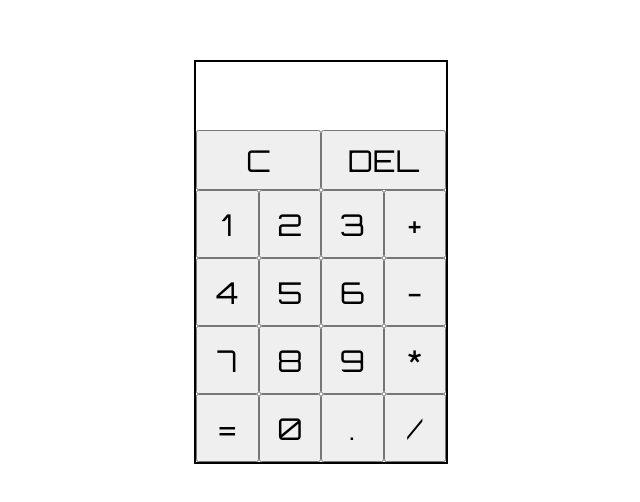
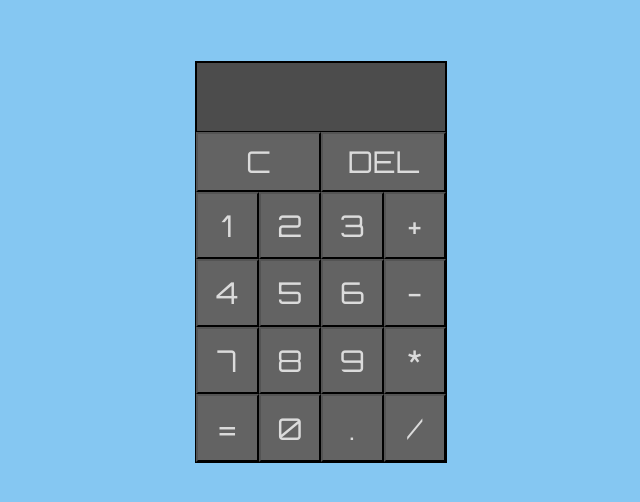
Before and after one commit to kieranlewis/calculator, a plain HTML site: page index.html in a window 1280 px wide. Shown: the part 146-648 px from the top of the page, without its empty margins (319-959 px from the left). Drawn offline with Linux system fonts and the light colour scheme.

Commit message:
Updated color combination to look nicer

```diff
--- a/script.js
+++ b/script.js
@@ -84,9 +84,7 @@ operationButtons.forEach(button => {
     });
 })
 
-clearButton.addEventListener('click', () => {
-    clear();
-});
+clearButton.addEventListener('click', clear);
 
 equalsButton.addEventListener('click', () => {
     currentOperand = operate(previousOperand, currentOperand, currentOperation);
--- a/style.css
+++ b/style.css
@@ -1,3 +1,7 @@
+body {
+    background-color: #85C7F2;
+}
+
 .container {
     display: flex;
     height: 100vh;
@@ -8,14 +12,16 @@
     flex-direction: column;
     height: 400px;
     width: 250px;
-    border: 2px solid black;
+    border: 1px solid black;
     margin: auto;
 }
 
 #display {
+    background-color: #4C4C4C;
     display: flex;
     flex: 1;
     font-family: 'Orbitron', sans-serif;
+    border: 1px solid black;
     height: 60px
 }
 
@@ -24,6 +30,16 @@
     font-size: 40px;
     overflow: hidden;
     text-overflow: ellipsis;
+    color: #DBDBDB;
+}
+
+button {
+    background-color: #636363;
+    color: #DBDBDB;
+}
+
+button:hover {
+    opacity: 0.9;
 }
 
 /* Buttons */
```
